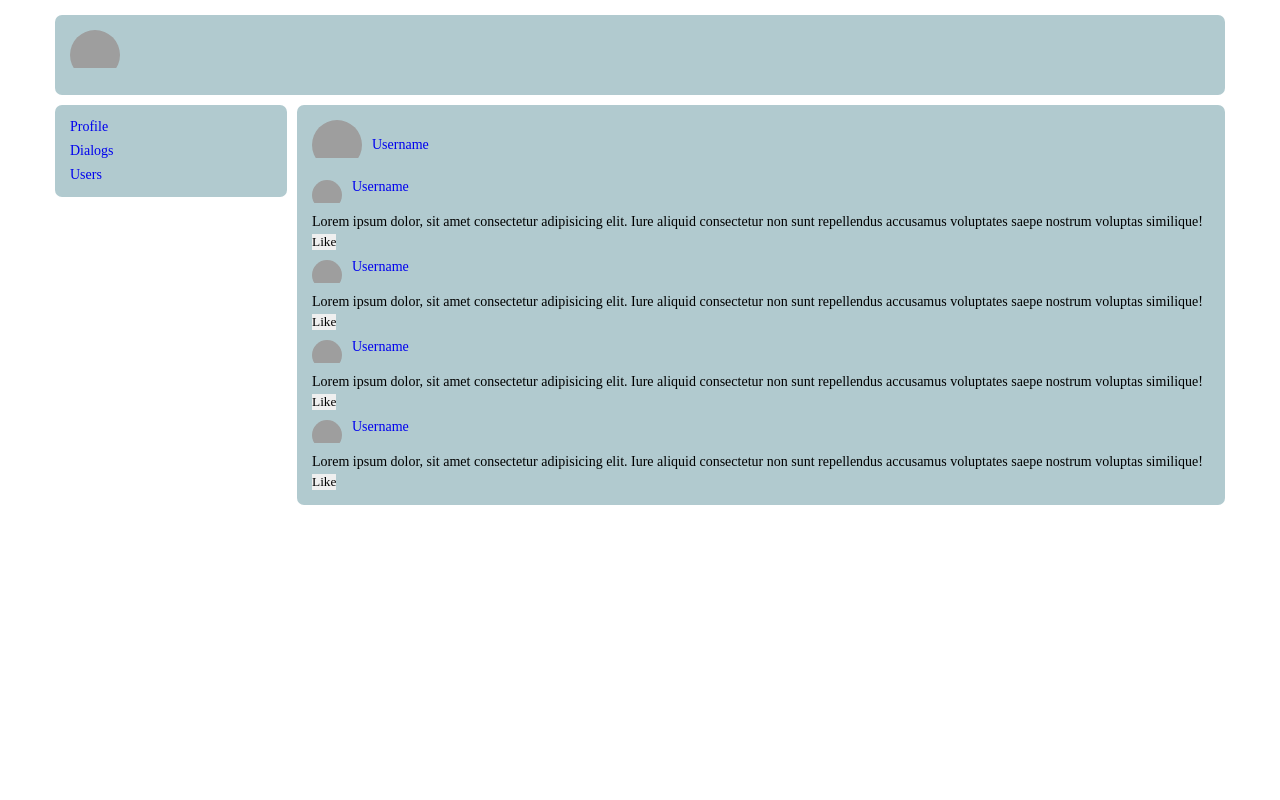
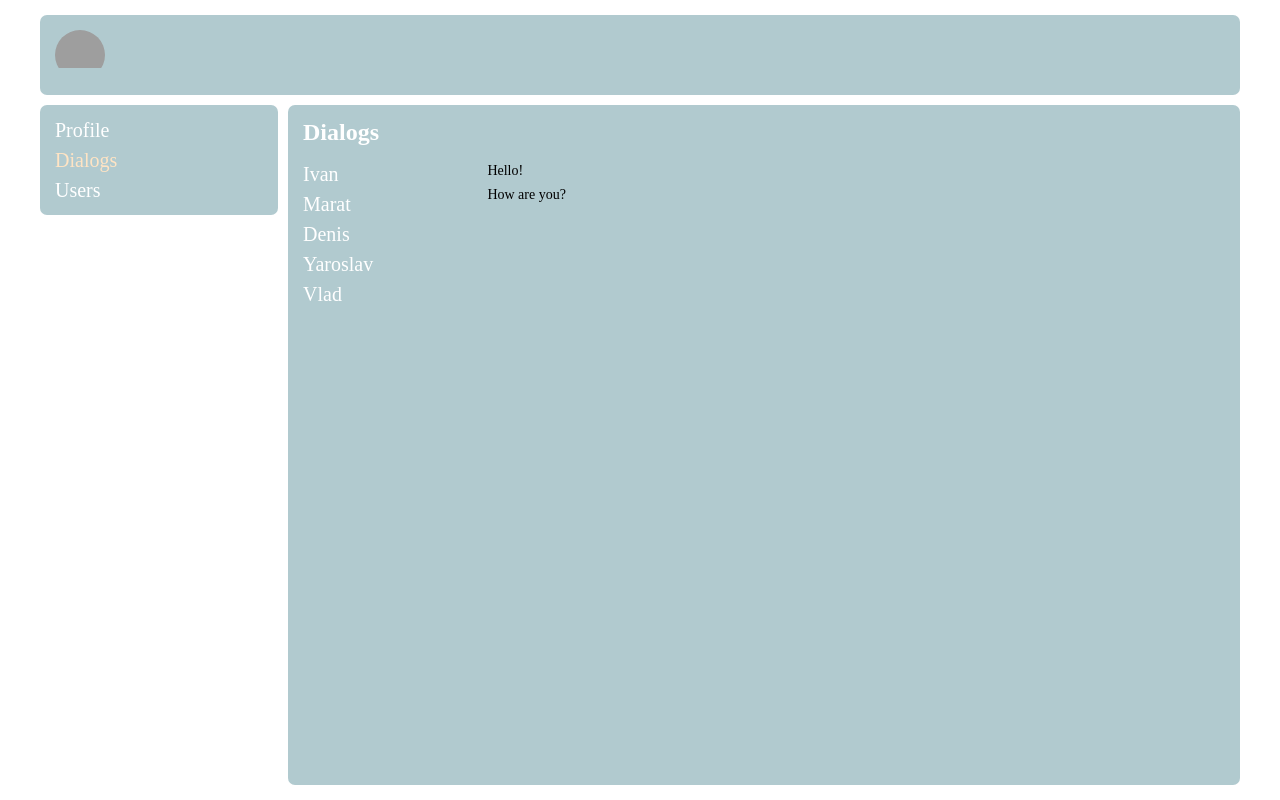
Before and after one commit to IvanMeln1k/React-app-social-network, a React (Create React App) app: page /dialogs in a window 1280 px wide. Built offline with nearby package versions, Linux system fonts and the light colour scheme; grey boxes are pictures that could not be loaded.

Commit message:
Added page of dialogs, upgraded styles

```diff
--- a/package.json
+++ b/package.json
@@ -8,6 +8,7 @@
     "@testing-library/user-event": "^13.5.0",
     "react": "^18.2.0",
     "react-dom": "^18.2.0",
+    "react-router-dom": "^6.16.0",
     "react-scripts": "5.0.1",
     "sass": "^1.68.0",
     "web-vitals": "^2.1.4"
--- a/src/App.jsx
+++ b/src/App.jsx
@@ -1,19 +1,26 @@
+import { BrowserRouter, Route, Routes } from "react-router-dom";
 import s from "./App.module.scss";
 import { Header } from "./components/Header/Header";
 import { Navbar } from "./components/Navbar/Navbar";
 import { Profile } from "./components/Profile/Profile";
+import { Dialogs } from "./components/Dialogs/Dialogs";
 
 const App = () => {
   return (
+    <BrowserRouter>
       <div className={s.app}>
         <div className={s.wrapper}>
           <Header />
           <Navbar />
           <div className={s.contentblock}>
-          <Profile />
+            <Routes>
+              <Route path="/profile" element={<Profile />} />
+              <Route path="/dialogs/*" element={<Dialogs />} />
+            </Routes>
           </div>
         </div>
       </div>
+    </BrowserRouter>
   );
 };
 
--- a/src/App.module.scss
+++ b/src/App.module.scss
@@ -6,6 +6,7 @@
   display: grid;
   grid-template-areas: "header header" "navbar content";
   grid-template-columns: 1fr 4fr;
+  grid-template-rows: auto 1fr;
   gap: 10px;
   align-items: start;
 
@@ -14,12 +15,15 @@
     background-color: rgb(177, 202, 207);
     border-radius: 7px;
   }
+  min-height: 100vh;
+  padding: 15px 0;
 }
 
 .app {
-  padding: 15px 0;
+  min-height: 100vh;
 }
 
 .contentblock {
   grid-area: content;
+  align-self: stretch;
 }
--- /dev/null
+++ b/src/components/Dialogs/Dialogs.jsx
@@ -0,0 +1,69 @@
+import React from "react";
+import s from "./Dialogs.module.scss";
+import { NavLink } from "react-router-dom";
+
+export const Dialogs = () => {
+  return (
+    <div>
+      <h2>Dialogs</h2>
+      <div className={s.container}>
+        <div className={s.chats}>
+          <div>
+            <NavLink
+              to="/dialogs/1"
+              className={({ isActive }) =>
+                isActive ? s.link + " " + s.link_active : s.link
+              }
+            >
+              Ivan
+            </NavLink>
+          </div>
+          <div>
+            <NavLink
+              to="/dialogs/2"
+              className={({ isActive }) =>
+                isActive ? s.link + " " + s.link_active : s.link
+              }
+            >
+              Marat
+            </NavLink>
+          </div>
+          <div>
+            <NavLink
+              to="/dialogs/3"
+              className={({ isActive }) =>
+                isActive ? s.link + " " + s.link_active : s.link
+              }
+            >
+              Denis
+            </NavLink>
+          </div>
+          <div>
+            <NavLink
+              to="/dialogs/4"
+              className={({ isActive }) =>
+                isActive ? s.link + " " + s.link_active : s.link
+              }
+            >
+              Yaroslav
+            </NavLink>
+          </div>
+          <div>
+            <NavLink
+              to="/dialogs/5"
+              className={({ isActive }) =>
+                isActive ? s.link + " " + s.link_active : s.link
+              }
+            >
+              Vlad
+            </NavLink>
+          </div>
+        </div>
+        <div className={s.messages}>
+          <div>Hello!</div>
+          <div>How are you?</div>
+        </div>
+      </div>
+    </div>
+  );
+};
--- /dev/null
+++ b/src/components/Dialogs/Dialogs.module.scss
@@ -0,0 +1,33 @@
+.container {
+  display: flex;
+}
+
+h2 {
+  font-size: 24px;
+  font-weight: 700;
+  color: white;
+  margin-bottom: 20px;
+}
+
+.chats {
+  flex: 0 0 20%;
+  flex-direction: column;
+  gap: 10px;
+  display: flex;
+}
+
+.messages {
+  flex: 1 1 auto;
+  display: flex;
+  flex-direction: column;
+  gap: 10px;
+}
+
+.link {
+  color: white;
+  font-size: 20px;
+
+  &_active {
+    color: rgb(92, 92, 92);
+  }
+}
--- a/src/components/Navbar/Navbar.jsx
+++ b/src/components/Navbar/Navbar.jsx
@@ -1,18 +1,32 @@
 import React from "react";
 import s from "./Navbar.module.scss";
+import { NavLink } from "react-router-dom";
+
+const Link = (props) => {
+  return (
+    <NavLink
+      className={({ isActive }) =>
+        isActive ? s.link_active + " " + s.link : s.link
+      }
+      to={props.path}
+    >
+      {props.name}
+    </NavLink>
+  );
+};
 
 export const Navbar = () => {
   return (
     <div>
       <ul className={s.list}>
         <li>
-          <a href="#">Profile</a>
+          <Link name="Profile" path="/profile" />
         </li>
         <li>
-          <a href="#">Dialogs</a>
+          <Link name="Dialogs" path="/dialogs" />
         </li>
         <li>
-          <a href="#">Users</a>
+          <Link name="Users" path="/users" />
         </li>
       </ul>
     </div>
--- a/src/components/Navbar/Navbar.module.scss
+++ b/src/components/Navbar/Navbar.module.scss
@@ -3,3 +3,12 @@
   flex-direction: column;
   gap: 10px;
 }
+
+.link {
+  color: white;
+  font-size: 20px;
+
+  &_active {
+    color: bisque;
+  }
+}
--- a/src/components/Profile/Posts/Post/Post.jsx
+++ b/src/components/Profile/Posts/Post/Post.jsx
@@ -1,7 +1,7 @@
 import React from "react";
 import s from "./Post.module.scss";
 
-export const Post = () => {
+export const Post = (props) => {
   return (
     <div className={s.wrapper}>
       <div className={s.header}>
@@ -18,11 +18,7 @@ export const Post = () => {
         </div>
       </div>
       <div className={s.content}>
-        <div>
-          Lorem ipsum dolor, sit amet consectetur adipisicing elit. Iure aliquid
-          consectetur non sunt repellendus accusamus voluptates saepe nostrum
-          voluptas similique!
-        </div>
+        <div>{props.text}</div>
         <div>
           <button>Like</button>
         </div>
--- a/src/components/Profile/Posts/Posts.jsx
+++ b/src/components/Profile/Posts/Posts.jsx
@@ -5,10 +5,10 @@ import s from "./Posts.module.scss";
 export const Posts = () => {
   return (
     <div className={s.posts}>
-      <Post />
-      <Post />
-      <Post />
-      <Post />
+      <Post text="yo" />
+      <Post text="hello world!" />
+      <Post text="yo yo yo" />
+      <Post text="sometext" />
     </div>
   );
 };
--- a/src/components/Profile/Profile.module.scss
+++ b/src/components/Profile/Profile.module.scss
@@ -3,9 +3,15 @@
   height: 50px;
   overflow: hidden;
   border-radius: 50%;
+  position: relative;
 
   img {
-    max-width: 100%;
+    position: absolute;
+    top: 0;
+    left: 0;
+    width: 100%;
+    height: 100%;
+    object-fit: cover;
   }
 }
 
```
Also changed, not shown: 2 other files (tests, documents, lock files or other folders). Lines whose indentation alone changed are shown as unchanged.
